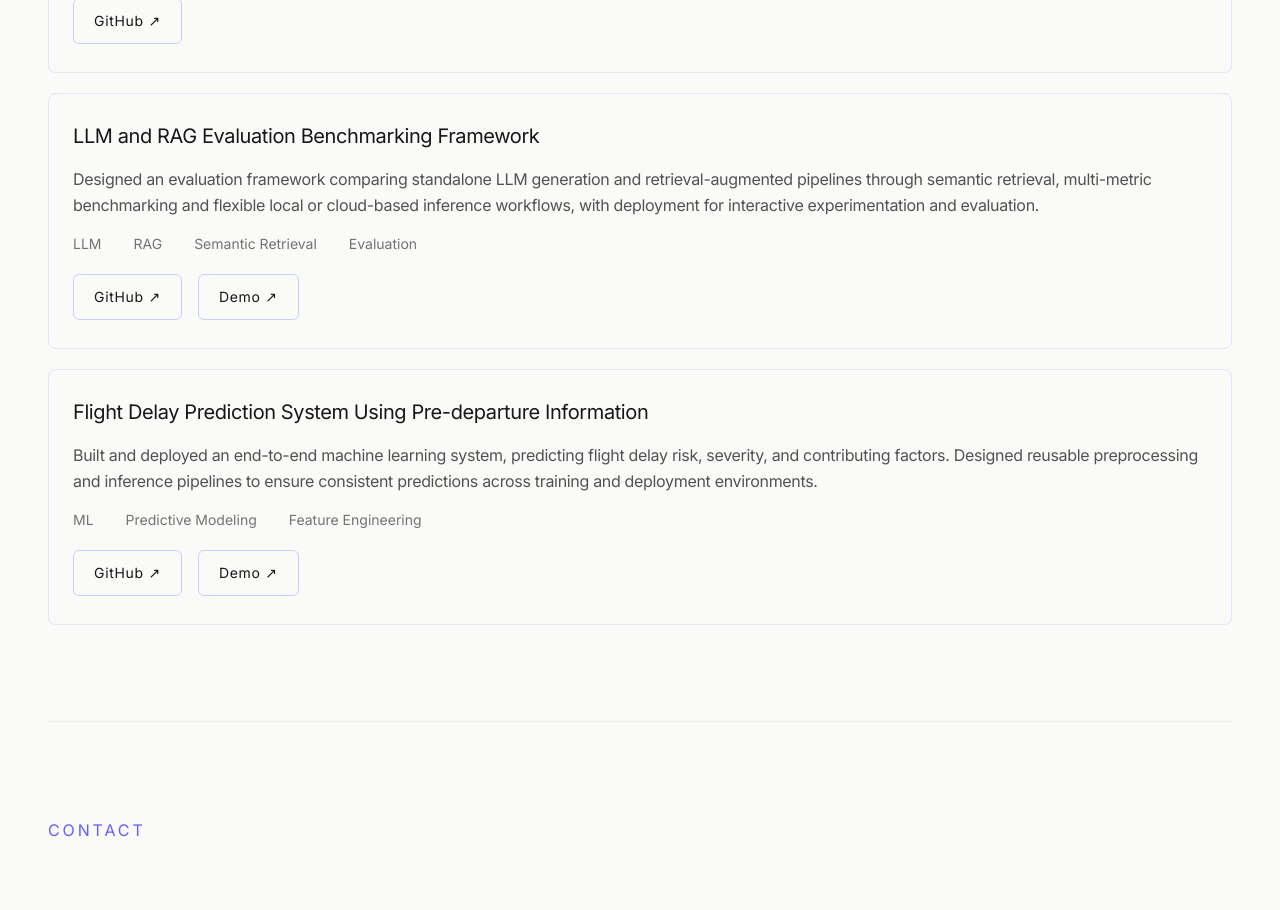
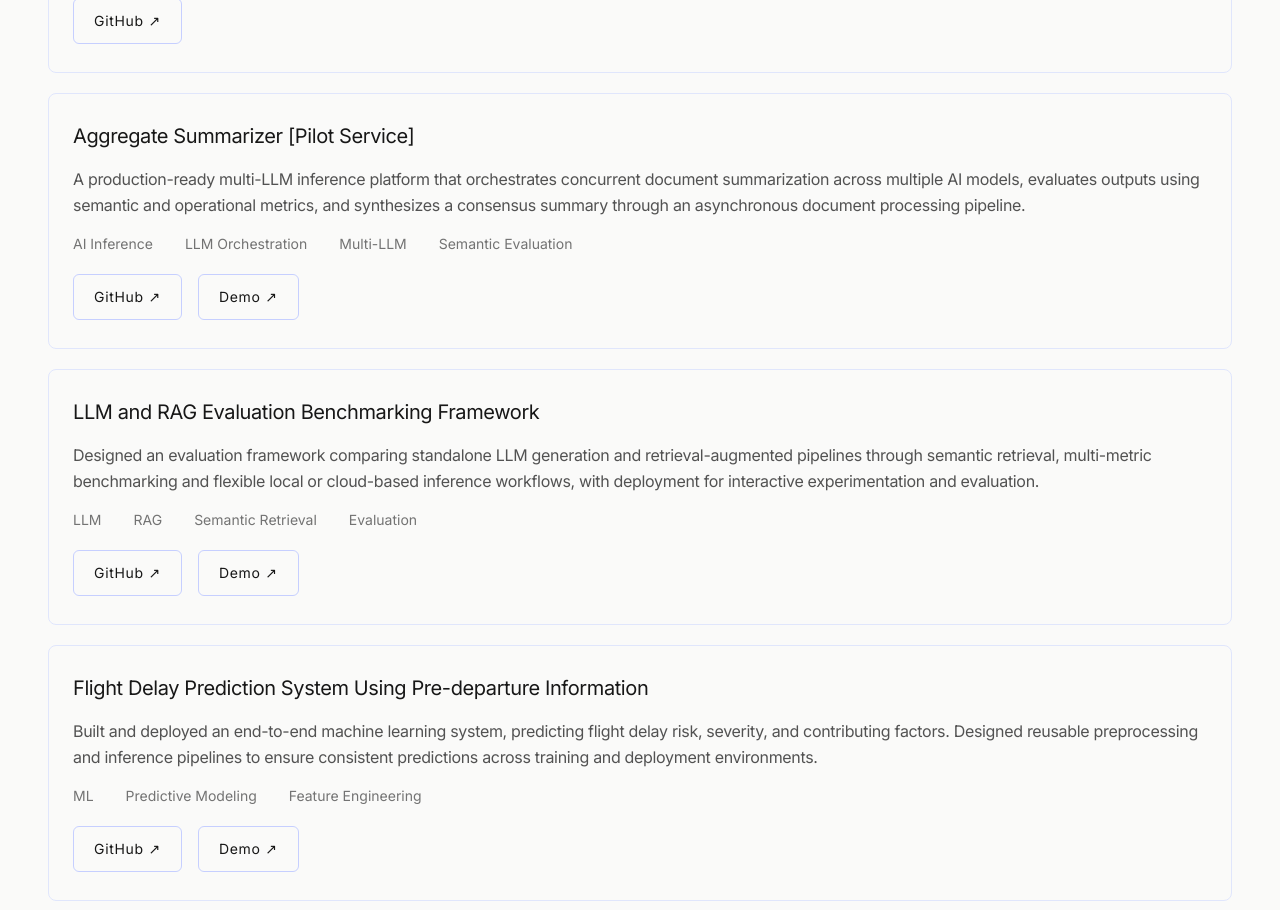
Before and after one commit to adeshkumarml/Portfolio-Build, a React (Vite) app: page / in a window 1280 px wide. Shown: the part 2100-3010 px from the top of the page. Built offline with nearby package versions, Linux system fonts and the light colour scheme.

Commit message:
Added new project

```diff
--- a/src/data/site.js
+++ b/src/data/site.js
@@ -1,6 +1,6 @@
 export const siteData = {
   projects: [
-    //project 3
+    //project 4
     {
       title: {
         en: "Context-Aware Japanese-English Business Communication Assistant [Ongoing]",
@@ -13,6 +13,20 @@ export const siteData = {
       tags: ["Multilingual NLP", "Reranking", "Context-Aware", "Human-in-the-Loop"],
       github: "https://github.com/adeshkumarml/Context-Aware-Business-Japanese--English-Interpreter-Assistant",
       //demo: "#"
+    },
+    //project 3
+    {
+      title: {
+        en: "Aggregate Summarizer [Pilot Service]",
+        jp: "AI文書要約・比較プラットフォーム [パイロット版]"
+      },
+      desc: {
+        en: "A production-ready multi-LLM inference platform that orchestrates concurrent document summarization across multiple AI models, evaluates outputs using semantic and operational metrics, and synthesizes a consensus summary through an asynchronous document processing pipeline.",
+        jp: "複数のAIモデルによる文書要約を並列実行して、意味的・運用的指標で評価した上で統合要約を生成する、本番運用を想定したマルチLLM推論プラットフォーム。"
+      },
+      tags: ["AI Inference", "LLM Orchestration", "Multi-LLM", "Semantic Evaluation"],
+      github: "https://github.com/adeshkumarml/Aggregate-Summarizer-Dev",
+      demo: "https://aggregatesummarizer.com/"
     },
     // project 2
     {
```
